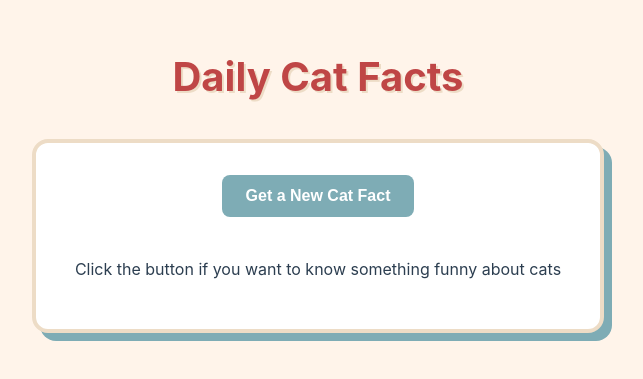
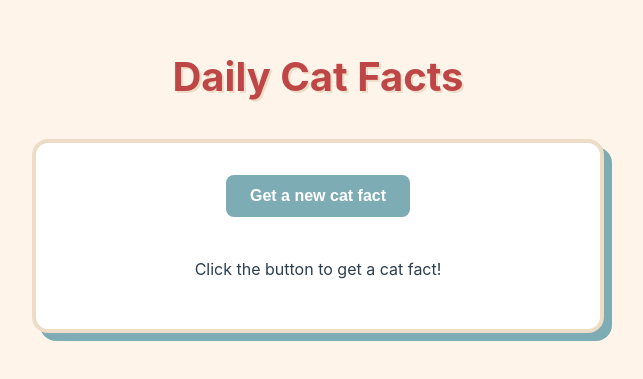
Before and after one commit to Anuska86/cat-fact, a React (Vite) app in the folder cat-fact/: page / in a window 1280 px wide. Shown: the part 223-602 px from the top of the page, without its empty margins (322-965 px from the left). Built offline with nearby package versions, Linux system fonts and the light colour scheme.

Commit message:
isLoading

```diff
--- a/cat-fact/src/App.tsx
+++ b/cat-fact/src/App.tsx
@@ -5,14 +5,19 @@ import type { CatFact } from "./types";
 
 function App() {
   const [catData, setCatData] = useState<CatFact | null>(null);
+  const [isLoading, setIsLoading] = useState<boolean>(false);
 
   const fetchFact = async () => {
+    setIsLoading(true);
+
     try {
       const response = await fetch("https://catfact.ninja/fact");
       const data: CatFact = await response.json();
       setCatData(data);
     } catch (error) {
       console.error("Error fetching the cat fact:", error);
+    } finally {
+      setIsLoading(false);
     }
   };
 
@@ -21,11 +26,17 @@ function App() {
       <h1>Daily Cat Facts</h1>
 
       <div className="fact-card">
-        <button onClick={fetchFact}>Get a New Cat Fact</button>
+        <button onClick={fetchFact} disabled={isLoading}>
+          {isLoading ? "Fetching a new cat fact..." : "Get a new cat fact"}
+        </button>
         {catData ? (
           <p className="fact-text">{catData.fact}</p>
         ) : (
-          <p>Click the button if you want to know something funny about cats</p>
+          <p>
+            {isLoading
+              ? "Finding the best cat fact..."
+              : "Click the button to get a cat fact!"}
+          </p>
         )}
       </div>
     </div>
```
